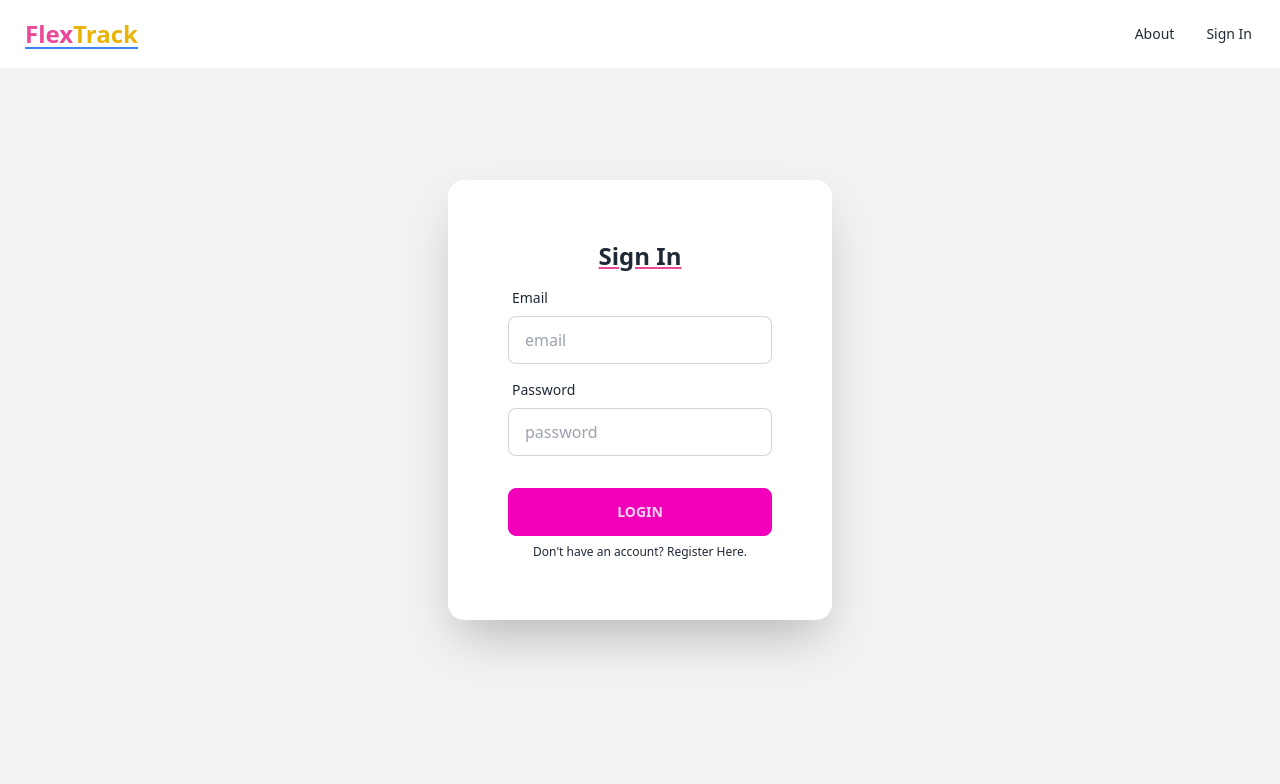
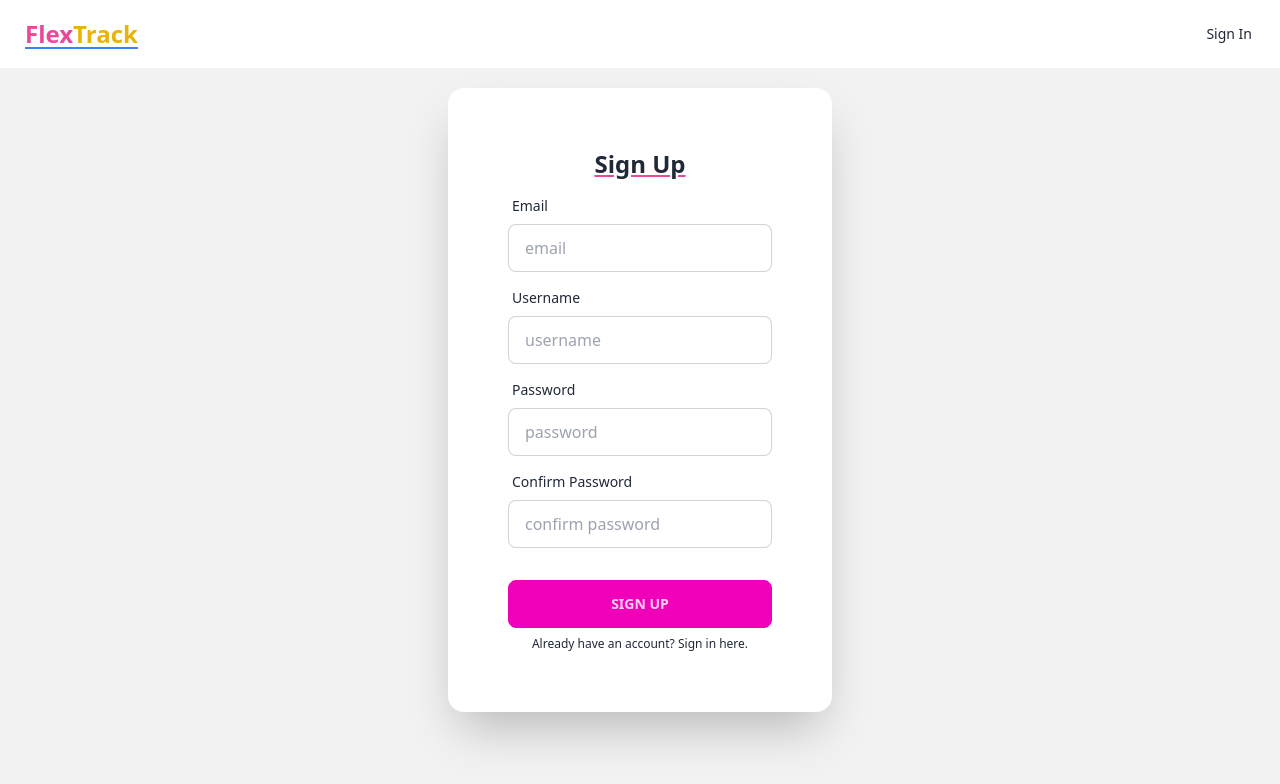
Before and after one commit to seanmckee/FlexTrack, a React (Vite) app in the folder client/: page /auth in a window 1280 px wide. Both pictures are taken after a click on the button "Don't have an account? Register Here.". Shown: the top 784 px of the page. Built offline with nearby package versions, Linux system fonts and the light colour scheme.

Commit message:
sign in/out logic

```diff
--- a/client/package.json
+++ b/client/package.json
@@ -10,7 +10,9 @@
     "preview": "vite preview"
   },
   "dependencies": {
+    "axios": "^1.4.0",
     "react": "^18.2.0",
+    "react-cookie": "^4.1.1",
     "react-dom": "^18.2.0",
     "react-icons": "^4.10.1",
     "react-router-dom": "^6.14.2"
--- a/client/src/components/Navbar.tsx
+++ b/client/src/components/Navbar.tsx
@@ -1,6 +1,16 @@
 import { Link } from "react-router-dom";
+import { useCookies } from "react-cookie";
+import { useNavigate } from "react-router-dom";
 
 const Navbar = () => {
+  const [_, setCookies] = useCookies(["access_token"]);
+  const navigate = useNavigate();
+
+  const logout = () => {
+    setCookies("access_token", "");
+    window.localStorage.removeItem("userID");
+    navigate("/");
+  };
   return (
     <div className="navbar bg-base-100 absolute">
       <div className="flex-1">
@@ -16,12 +26,15 @@ const Navbar = () => {
       </div>
       <div className="flex-none">
         <ul className="menu menu-horizontal px-1">
-          <li>
-            <Link to="/about">About</Link>
-          </li>
-          <li>
-            <Link to="/auth">Sign In</Link>
-          </li>
+          {window.localStorage.getItem("userID") ? (
+            <li onClick={logout}>
+              <Link to="">Sign Out</Link>
+            </li>
+          ) : (
+            <li>
+              <Link to="/auth">Sign In</Link>
+            </li>
+          )}
         </ul>
       </div>
     </div>
--- a/client/src/pages/Auth/Auth.tsx
+++ b/client/src/pages/Auth/Auth.tsx
@@ -1,43 +1,18 @@
+import { useState } from "react";
+import SignIn from "./SignIn";
+import Signup from "./Signup";
+
 const Auth = () => {
+  const [hasAccount, setHasAccount] = useState(true);
+  const toggleHasAccount = () => setHasAccount(!hasAccount);
+
   return (
     <div>
-      <div className="hero min-h-screen bg-base-200">
-        <div className="hero-content flex-col lg:flex-row-reverse">
-          <div className="card flex-shrink-0 w-full max-w-sm shadow-2xl bg-base-100">
-            <div className="card-body p-[60px]">
-              <h1 className="text-center text-2xl font-semibold underline decoration-pink-500">
-                Sign In
-              </h1>
-              <div className="form-control">
-                <label className="label">
-                  <span className="label-text">Email</span>
-                </label>
-                <input
-                  type="text"
-                  placeholder="email"
-                  className="input input-bordered"
-                />
-              </div>
-              <div className="form-control">
-                <label className="label">
-                  <span className="label-text">Password</span>
-                </label>
-                <input
-                  type="text"
-                  placeholder="password"
-                  className="input input-bordered"
-                />
-              </div>
-              <div className="form-control mt-6">
-                <button className="btn btn-secondary">Login</button>
-              </div>
-              <button className="label-text-alt link link-hover mx-auto">
-                Don't have an account? Register Here.
-              </button>
-            </div>
-          </div>
-        </div>
-      </div>
+      {hasAccount ? (
+        <SignIn toggleHasAccount={toggleHasAccount} />
+      ) : (
+        <Signup toggleHasAccount={toggleHasAccount} />
+      )}
     </div>
   );
 };
--- /dev/null
+++ b/client/src/pages/Auth/SignIn.tsx
@@ -0,0 +1,86 @@
+import axios from "axios";
+import { useState } from "react";
+import { useCookies } from "react-cookie";
+import { useNavigate } from "react-router-dom";
+
+interface SignInProps {
+  toggleHasAccount: () => void;
+}
+
+const SignIn: React.FC<SignInProps> = ({ toggleHasAccount }) => {
+  const [email, setEmail] = useState("");
+  const [password, setPassword] = useState("");
+  const [_, setCookies] = useCookies(["access_token"]);
+  const navigate = useNavigate();
+
+  const signIn = async () => {
+    try {
+      const response = await axios.post("http://localhost:3000/auth/login", {
+        email,
+        password,
+      });
+      if (response.data.userID === undefined) {
+        alert("Invalid Credentials");
+        setEmail("");
+        setPassword("");
+      } else {
+        setCookies("access_token", response.data.token);
+        window.localStorage.setItem("userID", response.data.userID);
+        navigate("/");
+      }
+    } catch (error) {
+      console.error(error);
+    }
+  };
+
+  return (
+    <div className="hero min-h-screen bg-base-200">
+      <div className="hero-content flex-col lg:flex-row-reverse">
+        <div className="card flex-shrink-0 w-full max-w-sm shadow-2xl bg-base-100">
+          <div className="card-body p-[60px]">
+            <h1 className="text-center text-2xl font-semibold underline decoration-pink-500">
+              Sign In
+            </h1>
+            <div className="form-control">
+              <label className="label">
+                <span className="label-text">Email</span>
+              </label>
+              <input
+                type="text"
+                placeholder="email"
+                className="input input-bordered"
+                value={email}
+                onChange={(e) => setEmail(e.target.value)}
+              />
+            </div>
+            <div className="form-control">
+              <label className="label">
+                <span className="label-text">Password</span>
+              </label>
+              <input
+                type="password"
+                placeholder="password"
+                className="input input-bordered"
+                value={password}
+                onChange={(e) => setPassword(e.target.value)}
+              />
+            </div>
+            <div className="form-control mt-6">
+              <button className="btn btn-secondary" onClick={signIn}>
+                Login
+              </button>
+            </div>
+            <button
+              className="label-text-alt link link-hover mx-auto"
+              onClick={toggleHasAccount}
+            >
+              Don't have an account? Register Here.
+            </button>
+          </div>
+        </div>
+      </div>
+    </div>
+  );
+};
+
+export default SignIn;
--- /dev/null
+++ b/client/src/pages/Auth/Signup.tsx
@@ -0,0 +1,113 @@
+import axios from "axios";
+import { useState } from "react";
+import { useCookies } from "react-cookie";
+import { useNavigate } from "react-router-dom";
+
+interface SignUpProps {
+  toggleHasAccount: () => void;
+}
+
+const Signup: React.FC<SignUpProps> = ({ toggleHasAccount }) => {
+  const [email, setEmail] = useState("");
+  const [username, setUsername] = useState("");
+  const [password, setPassword] = useState("");
+  const [confirmPassword, setConfirmPassword] = useState("");
+  const [_, setCookies] = useCookies(["access_token"]);
+  const navigate = useNavigate();
+
+  const signUp = async () => {
+    if (password !== confirmPassword) {
+      alert("Passwords do not match");
+      setPassword("");
+      setConfirmPassword("");
+      return;
+    } else {
+      try {
+        await axios.post("http://localhost:3000/auth/register", {
+          email,
+          username,
+          password,
+        });
+        toggleHasAccount();
+        alert("Account Created, Please Sign In");
+      } catch (error) {
+        console.error(error);
+      }
+    }
+  };
+
+  return (
+    <div className="hero min-h-screen bg-base-200">
+      <div className="hero-content flex-col lg:flex-row-reverse">
+        <div className="card flex-shrink-0 w-full max-w-sm shadow-2xl bg-base-100">
+          <div className="card-body p-[60px]">
+            <h1 className="text-center text-2xl font-semibold underline decoration-pink-500">
+              Sign Up
+            </h1>
+            <div className="form-control">
+              <label className="label">
+                <span className="label-text">Email</span>
+              </label>
+              <input
+                type="text"
+                placeholder="email"
+                className="input input-bordered"
+                value={email}
+                onChange={(e) => setEmail(e.target.value)}
+              />
+            </div>
+            <div className="form-control">
+              <label className="label">
+                <span className="label-text">Username</span>
+              </label>
+              <input
+                type="text"
+                placeholder="username"
+                className="input input-bordered"
+                value={username}
+                onChange={(e) => setUsername(e.target.value)}
+              />
+            </div>
+            <div className="form-control">
+              <label className="label">
+                <span className="label-text">Password</span>
+              </label>
+              <input
+                type="password"
+                placeholder="password"
+                className="input input-bordered"
+                value={password}
+                onChange={(e) => setPassword(e.target.value)}
+              />
+            </div>
+            <div className="form-control">
+              <label className="label">
+                <span className="label-text">Confirm Password</span>
+              </label>
+              <input
+                type="password"
+                placeholder="confirm password"
+                className="input input-bordered"
+                value={confirmPassword}
+                onChange={(e) => setConfirmPassword(e.target.value)}
+              />
+            </div>
+            <div className="form-control mt-6">
+              <button className="btn btn-secondary" onClick={signUp}>
+                Sign Up
+              </button>
+            </div>
+            <button
+              className="label-text-alt link link-hover mx-auto"
+              onClick={toggleHasAccount}
+            >
+              Already have an account? Sign in here.
+            </button>
+          </div>
+        </div>
+      </div>
+    </div>
+  );
+};
+
+export default Signup;
```
Also changed, not shown: 1 other file (tests, documents, lock files or other folders).
